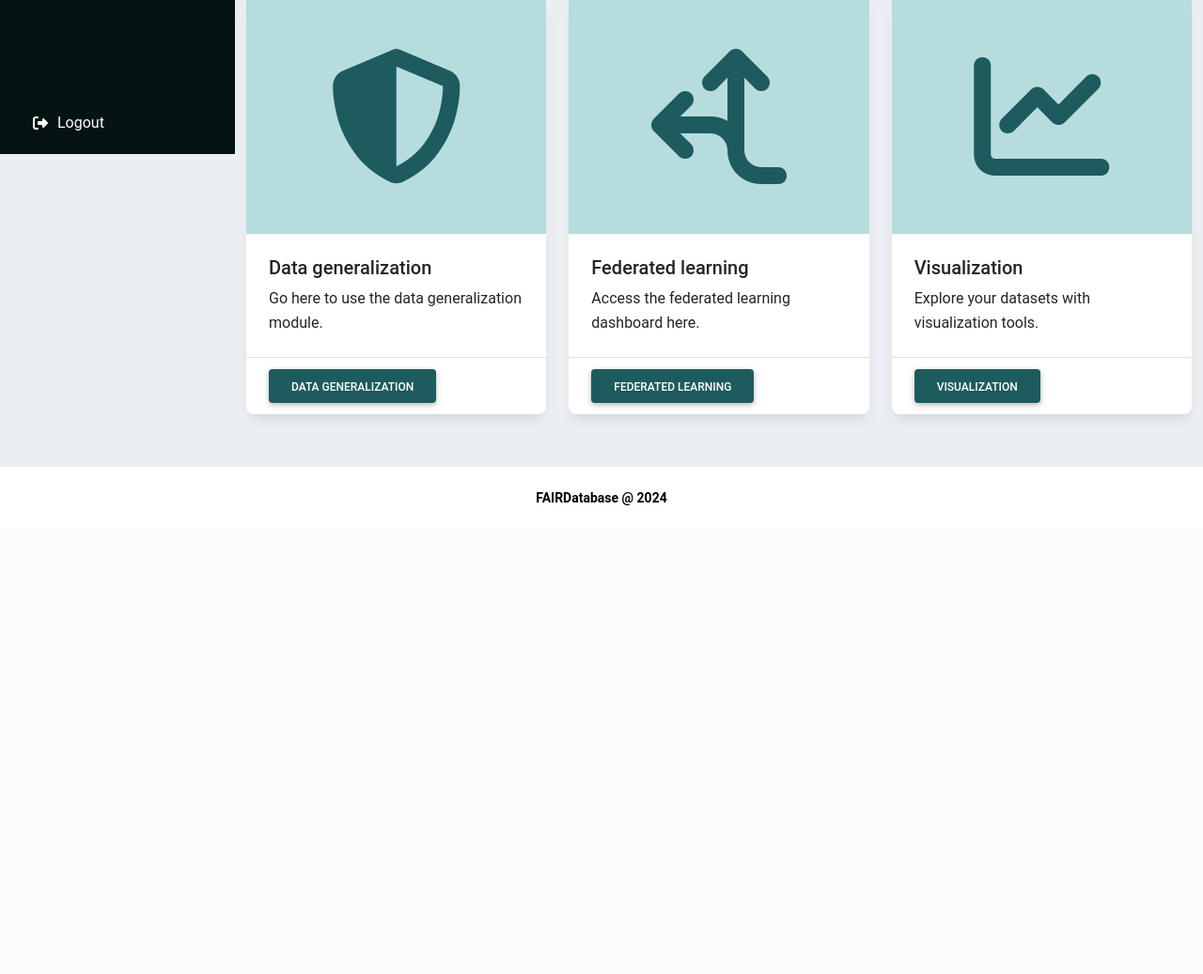
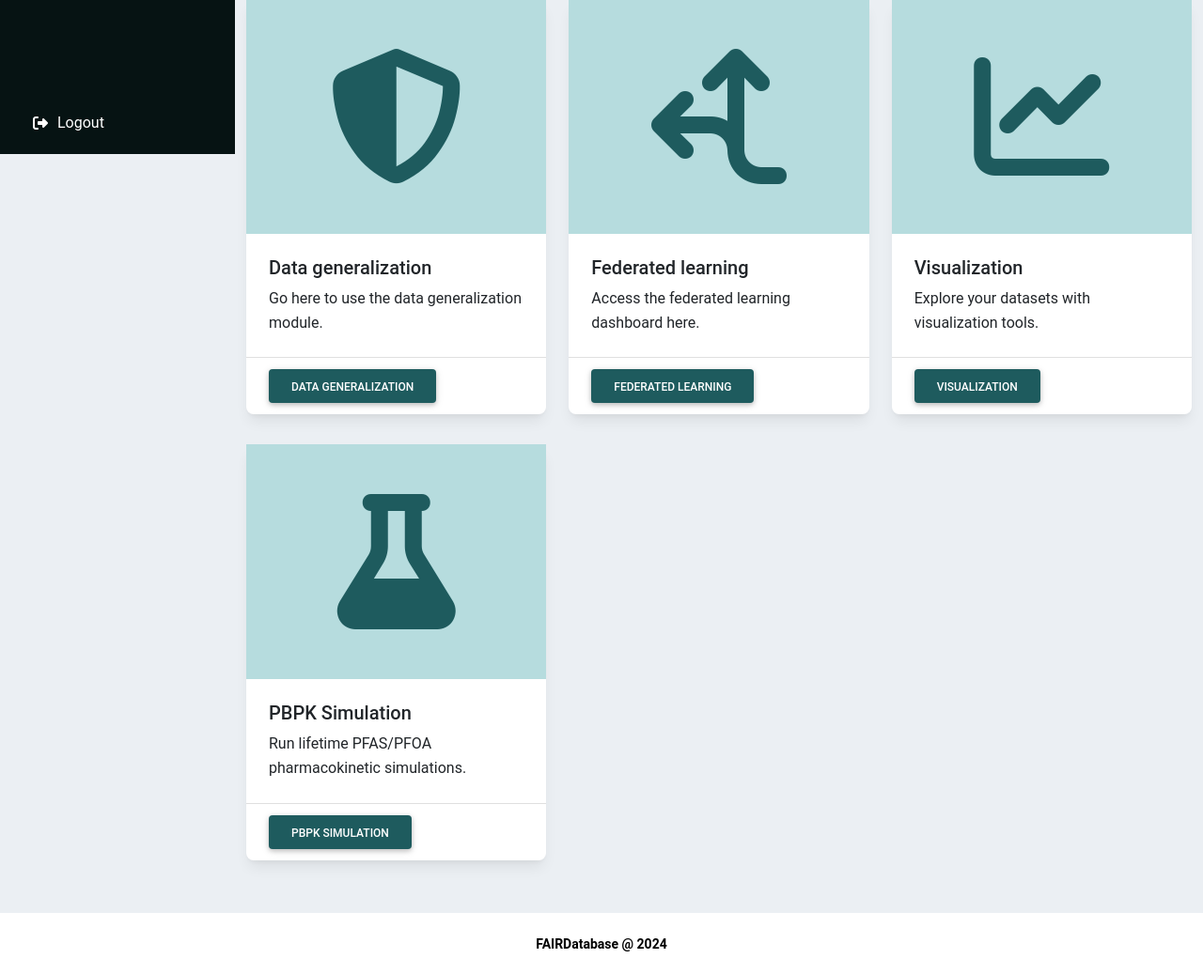
Before and after one commit to SennaWiedeman/FAIRDatabase, a Flask app: page / in a window 1280 px wide. Shown: the part 636-1673 px from the top of the page at 94% size. Before the commit the page ends 1174 px from the top, so only its background shows below. Run offline with Flask 3, Linux system fonts and the light colour scheme; the visitor is signed in with stand-in values (Sample User, id 1); some libraries are stand-ins or nearby versions.

Commit message:
feat(db): add schema migrations and system dependencies Add automatic database schema initialization for FAIRDatabase and PBPK tables with idempotent application on every container boot. Include system library dependencies (libexpat1, postgresql-client) required by libsbml and migration tooling. Update dashboard UI with PBPK simulation card and documentation for schema management and troubleshooting.

```diff
--- a/backend/docker-compose.yml
+++ b/backend/docker-compose.yml
@@ -406,6 +406,11 @@ services:
       - ./volumes/db/pooler.sql:/docker-entrypoint-initdb.d/migrations/99-pooler.sql:Z
       # Use named volume to persist pgsodium decryption key between restarts
       - db-config:/etc/postgresql-custom
+      # FAIRDatabase application schemas (run on fresh DB init only).
+      # The flask-app entrypoint also re-applies these idempotently on every
+      # boot, so existing DB volumes are covered without requiring a reset.
+      - ./migrate_schema.sql:/docker-entrypoint-initdb.d/migrations/100-fd-schema.sql:Z
+      - ./pbpk_schema.sql:/docker-entrypoint-initdb.d/migrations/101-fd-pbpk.sql:Z
     ports:
     - "5433:5432"
     healthcheck:
--- a/frontend/templates/dashboard/dashboard.html
+++ b/frontend/templates/dashboard/dashboard.html
@@ -122,6 +122,22 @@
             </div>
          </div>
          </div>
+         <div class="row mt-3">
+            <div class="col-md-4 mb-3">
+               <div class="card">
+                  <div class="card-color-box">
+                     <i class="fa-solid fa-flask"></i>
+                  </div>
+                  <div class="card-body">
+                     <h5 class="card-title">PBPK Simulation</h5>
+                     <p class="card-text">Run lifetime PFAS/PFOA pharmacokinetic simulations.</p>
+                  </div>
+                  <div class="card-footer">
+                     <a href="/model/ui" role="button" class="btn btn-primary-custom">PBPK Simulation</a>
+                  </div>
+               </div>
+            </div>
+         </div>
       </div>
    </div>
 
--- a/frontend/templates/model/pbkfair.html
+++ b/frontend/templates/model/pbkfair.html
@@ -1,4 +1,4 @@
-{% extends "dashboard/base.html" %}
+{% extends "dashboard/layout.html" %}
 
 {% block title %}PBPK Simulation — Lifetime PFAS Model{% endblock %}
 
```
Also changed, not shown: readme.md, 2 other files.
